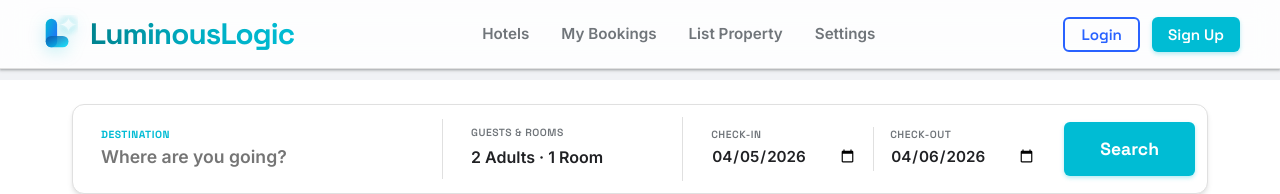
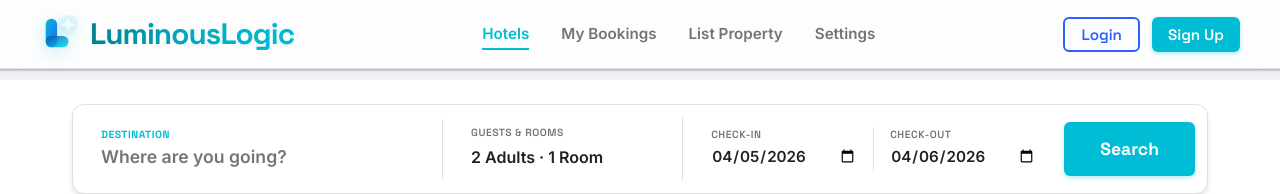
Before and after one commit to RudraJoshi27/Luminous-hotel-booking, a React app in the folder frontend/: page /search in a window 1280 px wide. Shown: the top 194 px of the page. Built offline with nearby package versions, Linux system fonts and the light colour scheme; no server answers; the HTML template or start-up script is replaced by a standard one.

Commit message:
UI: Navbar links are now dynamic using useLocation

```diff
--- a/frontend/src/components/Navbar.jsx
+++ b/frontend/src/components/Navbar.jsx
@@ -1,15 +1,18 @@
 import { useContext } from 'react';
-import { Link, useNavigate } from 'react-router-dom';
+import { Link, useNavigate, useLocation } from 'react-router-dom';
 import { AuthContext } from '../context/AuthContext';
 
 const Navbar = ({ isTransparent }) => {
   const { user, dispatch } = useContext(AuthContext);
   const navigate = useNavigate();
+  const location = useLocation();
 
   const handleLogout = () => {
     dispatch({ type: 'LOGOUT' });
     navigate('/');
   };
+
+  const isActive = (path) => location.pathname === path ? 'active' : '';
 
   return (
     <nav style={{
@@ -77,12 +80,12 @@ const Navbar = ({ isTransparent }) => {
 
         {/* Navigation Tabs */}
         <div style={{ display: 'flex', gap: '2rem', alignItems: 'center' }}>
-          <Link to="/search" className="nav-link" style={{ color: isTransparent ? 'rgba(255,255,255,0.85)' : 'var(--on-surface-subtle)' }}>Hotels</Link>
-          <Link to="/bookings" className="nav-link" style={{ color: isTransparent ? 'rgba(255,255,255,0.85)' : 'var(--on-surface-subtle)' }}>My Bookings</Link>
-          <Link to="/list-hotel" className="nav-link" style={{ color: isTransparent ? 'rgba(255,255,255,0.85)' : 'var(--on-surface-subtle)' }}>List Property</Link>
-          <Link to="/settings" className="nav-link" style={{ color: isTransparent ? 'rgba(255,255,255,0.85)' : 'var(--on-surface-subtle)' }}>Settings</Link>
+          <Link to="/search" className={`nav-link ${isActive('/search')}`} style={{ color: isTransparent ? 'rgba(255,255,255,0.85)' : 'var(--on-surface-subtle)' }}>Hotels</Link>
+          <Link to="/bookings" className={`nav-link ${isActive('/bookings')}`} style={{ color: isTransparent ? 'rgba(255,255,255,0.85)' : 'var(--on-surface-subtle)' }}>My Bookings</Link>
+          <Link to="/list-hotel" className={`nav-link ${isActive('/list-hotel')}`} style={{ color: isTransparent ? 'rgba(255,255,255,0.85)' : 'var(--on-surface-subtle)' }}>List Property</Link>
+          <Link to="/settings" className={`nav-link ${isActive('/settings')}`} style={{ color: isTransparent ? 'rgba(255,255,255,0.85)' : 'var(--on-surface-subtle)' }}>Settings</Link>
           {user?.role === 'admin' && (
-            <Link to="/admin/users" className="nav-link active" style={{ color: 'var(--primary)', fontWeight: 700 }}>Manage Users</Link>
+            <Link to="/admin/users" className={`nav-link ${isActive('/admin/users')}`} style={{ color: isTransparent ? 'rgba(255,255,255,0.85)' : 'var(--on-surface-subtle)' }}>Manage Users</Link>
           )}
         </div>
 
```
